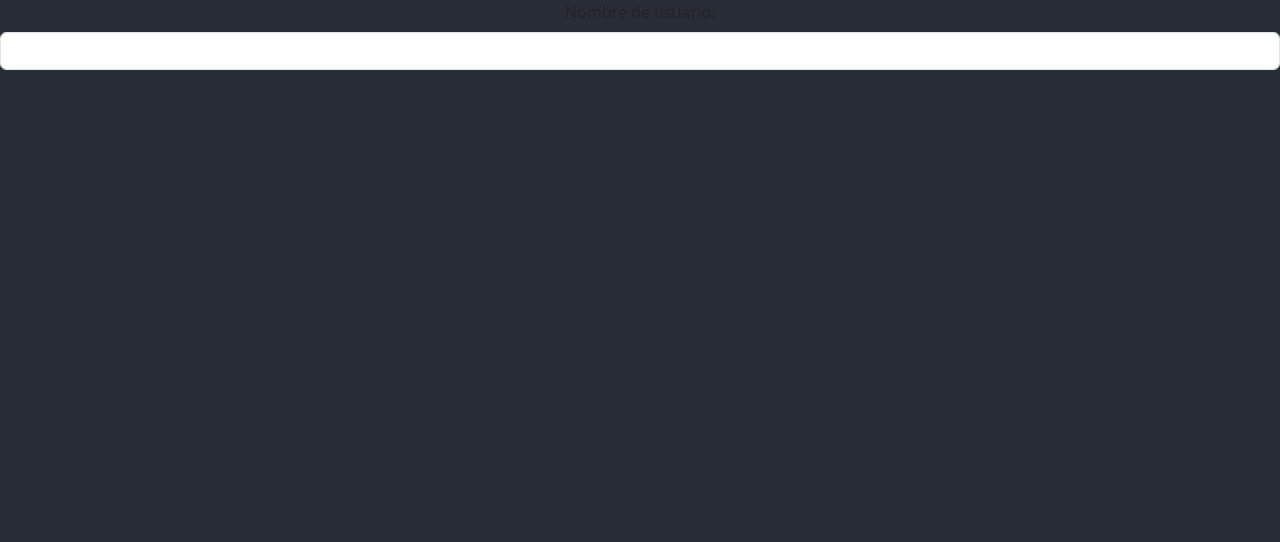
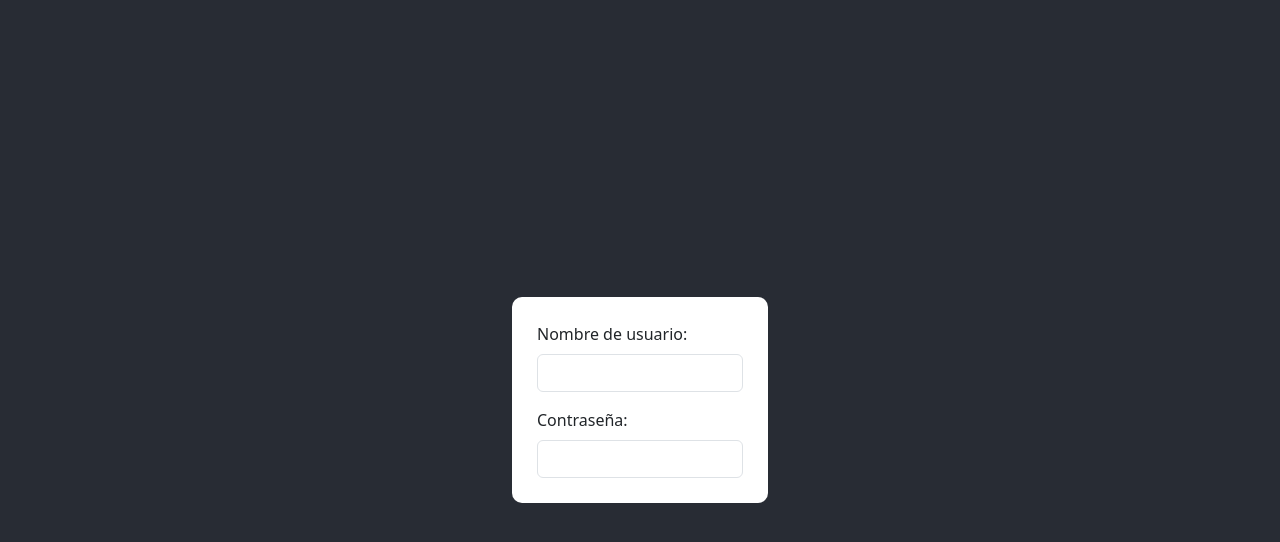
Before and after one commit to steventorresf/my-app-react, a React (Create React App) app: page / in a window 1280 px wide. Shown: the top 542 px of the page. Built offline with nearby package versions, Linux system fonts and the light colour scheme.

Commit message:
Se hace formulario de inicio de sesion

```diff
--- a/src/App.css
+++ b/src/App.css
@@ -1,7 +1,9 @@
 .App {
-  text-align: center;
   background-color: #282c34;
   min-height: 100vh;
+  display: flex;
+  align-items: center;
+  justify-content: center;
 }
 
 .App-logo {
@@ -38,3 +40,10 @@
     transform: rotate(360deg);
   }
 }
+
+form {
+  width: 20%;
+  padding: 25px;
+  background-color: #ffffff;
+  border-radius: 10px;
+}
--- a/src/App.js
+++ b/src/App.js
@@ -8,7 +8,11 @@ function App() {
       <Form>
         <FormGroup>
           <FormLabel>Nombre de usuario:</FormLabel>
-          <input className='form-control' />
+          <input className='form-control' required />
+        </FormGroup>
+        <FormGroup className='mt-3'>
+          <FormLabel>Contraseña:</FormLabel>
+          <input type='password' className='form-control' required />
         </FormGroup>
       </Form>
     </div>
```
